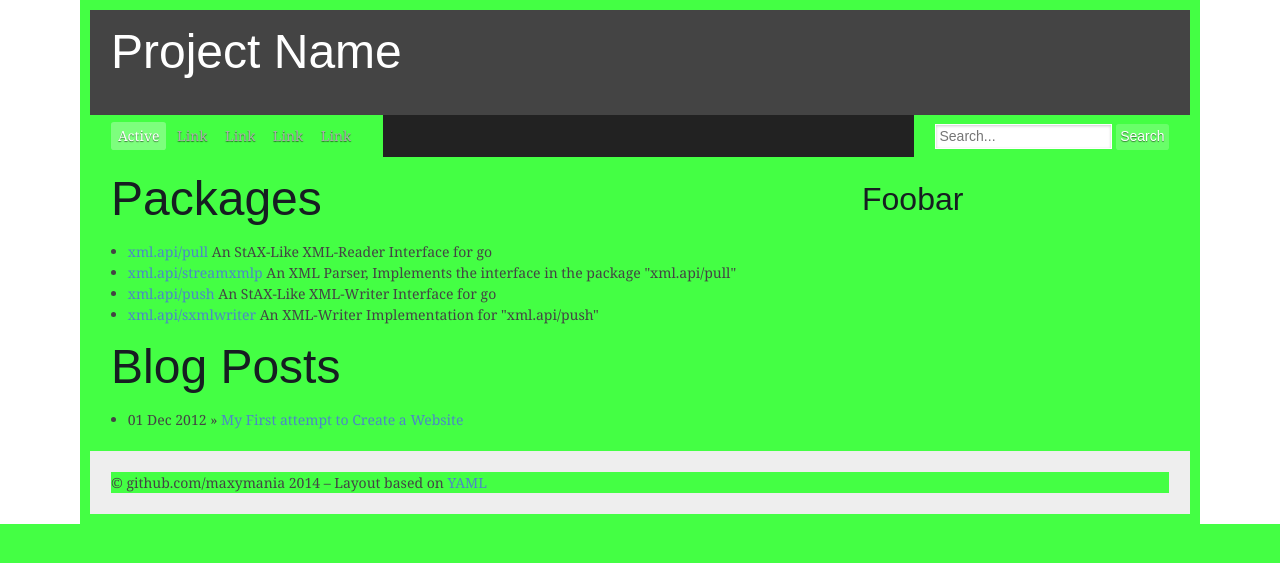
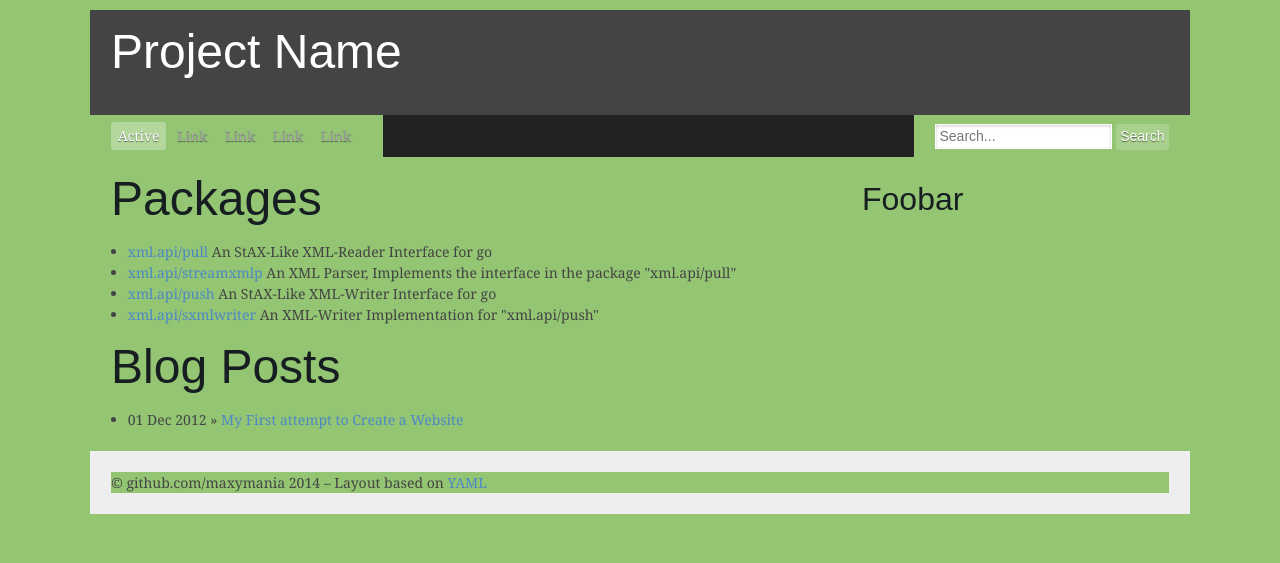
Before and after one commit to maxymania/anarchistic-mail, a Jekyll site: the page built from index.html, in a window 1280 px wide. Shown: the top 563 px of the page. Built offline with Jekyll 4.4.1, drawn with Linux system fonts in a browser that asks for light colours; Markdown is read by kramdown in place of the engine named in the settings.

Commit message:
change to Pistacio Green

```diff
--- a/css/screen.css
+++ b/css/screen.css
@@ -1,5 +1,5 @@
 @media screen {
-  * {
-   background: #4f4
+  body, * {
+   background: #93C572 /* http://en.wikipedia.org/wiki/Chartreuse_(color)#Pistachio */
   }
 }
```
